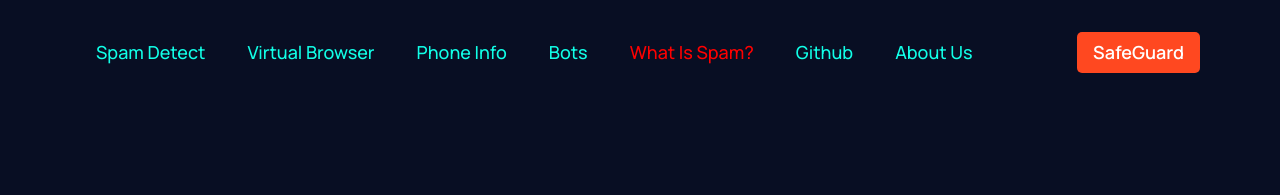
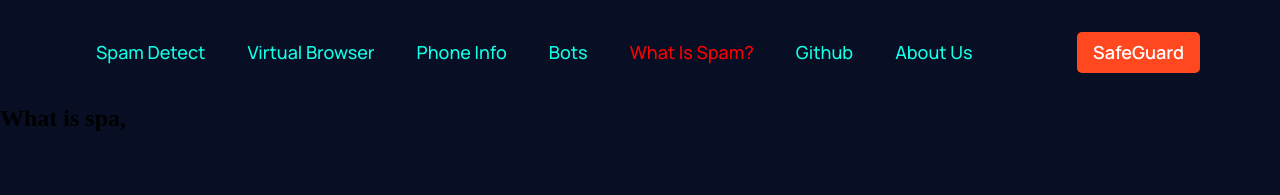
Before and after one commit to Yashashwi0708/we4Devs, a React (Vite) app in the folder Frontend/: page /whatisspam in a window 1280 px wide. Shown: the top 195 px of the page. Built offline with nearby package versions, Linux system fonts and the light colour scheme.

Commit message:
what is spam screen  added

```diff
--- a/Frontend/src/App.jsx
+++ b/Frontend/src/App.jsx
@@ -8,6 +8,8 @@ import SpamCheck from './Screens/SpamCheck/SpamCheck';
 import SpamNumCheck from './Screens/SpamCheck/SpamNumCheck';
 import VBrowser from './Screens/VirtualBrowser/VBrowser';
 import Bots from './Screens/Bots/Bots';
+import AboutUs from './Screens/AboutUs/AboutUs';
+import WhatIsSpam from './Screens/WhatIsSpam/WhatIsSpam';
 
 function App() {
   return (
@@ -21,6 +23,8 @@ function App() {
           <Route path='/spamnumber' element={<SpamNumCheck />} />
           <Route path='/vbrowser' element={<VBrowser />} />
           <Route path='/bots' element={<Bots />} />
+          <Route path='/aboutus' element={<AboutUs />} />
+          <Route path='/whatisspam' element={<WhatIsSpam />} />
         </Routes>
       </Router>
     </>
--- a/Frontend/src/Components/Navbar.jsx
+++ b/Frontend/src/Components/Navbar.jsx
@@ -32,10 +32,17 @@ const Navbar = () => {
           <Link to={'/bots'} className='hover'>
             <p>Bots</p>
           </Link>
-          <p style={{ color: "red" }}>What is Spam?</p>
+
+          <Link to = {'/whatisspam'} className='hover'>
+            <p style={{ color: "red" }}>What is Spam?</p>
+          </Link>
+
           <a href="https://github.com/Yashashwi0708/we4Devs" className='hover'><p>Github</p></a>
-          <p>About Us</p>
+          {/* <p>About Us</p> */}
           {/* <p><a href="" className='hover'>About Us</a></p> */}
+          <Link to={'/aboutus'} className='hover'>
+            <p>About Us</p>
+          </Link>
 
         </div>
       </div>
@@ -72,7 +79,12 @@ const Navbar = () => {
               <Link to={"/spamnumber"} className='hover'>
                 <p>Check Phone</p>
               </Link>
+
+
+
               <p style={{ color: "red" }}>What is Spam?</p>
+
+
               <a href="https://github.com/Yashashwi0708/we4Devs" className='hover'><p>Github</p></a>
               <p>About Us</p>
             </div>
--- a/Frontend/src/Screens/AboutUs/AboutUs.jsx
+++ b/Frontend/src/Screens/AboutUs/AboutUs.jsx
@@ -1,5 +1,5 @@
 import React from 'react';
-import AbourUs from './AboutUs.css';
+import './AboutUs.css';
 
 const AboutUs = () => {
     return (
--- /dev/null
+++ b/Frontend/src/Screens/WhatIsSpam/WhatIsSpam.jsx
@@ -0,0 +1,13 @@
+import React from 'react'
+
+function WhatIsSpam() {
+  return (
+    <div>
+
+     <h2>What is spa,</h2>
+
+    </div>
+)
+}
+
+export default WhatIsSpam
```
